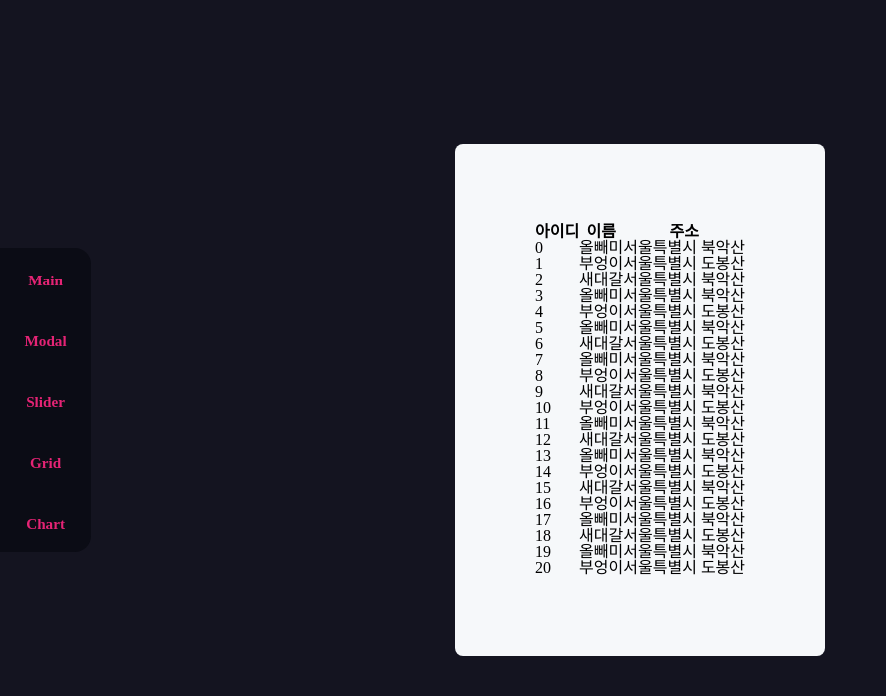
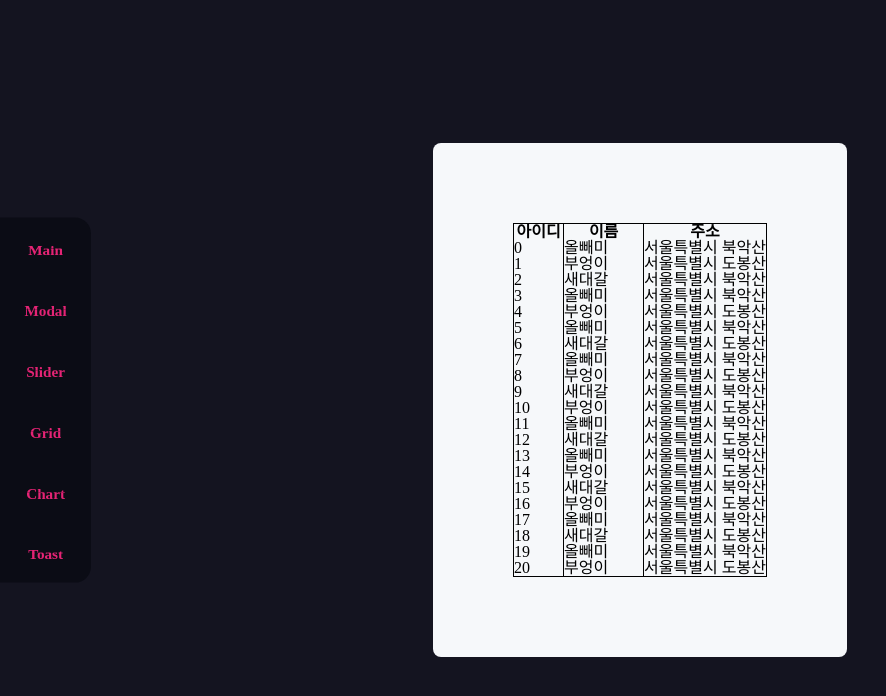
Before and after one commit to kbc1235/uicomponent, a React (Create React App) app: page / in a window 1280 px wide. Both pictures are taken after a click on the button 45 px from the left and 460 px from the top of the page. Shown: the top 696 px of the page, without its empty margins (0-886 px from the left). Built offline with nearby package versions, Linux system fonts and the light colour scheme; a web font is replaced by a local one.

Commit message:
table 스타일 적용중

```diff
--- a/src/components/Gridwrap.jsx
+++ b/src/components/Gridwrap.jsx
@@ -3,17 +3,27 @@ import GridItem from './GridItem';
 import { GRID_DATA } from './GridData';
 
 const Gridwrap = () => {
+  const tableStyle = {
+    width:'100%',
+    border:'1px solid #000'
+  }
   const col01 = {
-    maxWidth: 50,
+    width: '50px',
+    borderRight:'1px solid #000',
+    borderLeft:'1px solid #000'
   }
   const col02 = {
-    maxWidth: 80,
+    width: '80px',
+    padding: 10,
+    borderRight:'1px solid #000'
   }
   const col03 = {
-    maxWidth: 120,
+    width: 'calc(100% - 130px)',
+    padding: 10,
   }
+
   return(
-    <table>
+    <table style={tableStyle}>
       <colgroup>
         <col style={col01}/>
         <col style={col02}/>
--- a/src/components/MainData.js
+++ b/src/components/MainData.js
@@ -24,4 +24,9 @@ export const MAIN_DATA = [
     text: "Chart",
     name: "chart",
   },
+  {
+    id: 5,
+    text: "Toast",
+    name: "toast",
+  },
 ];
```
